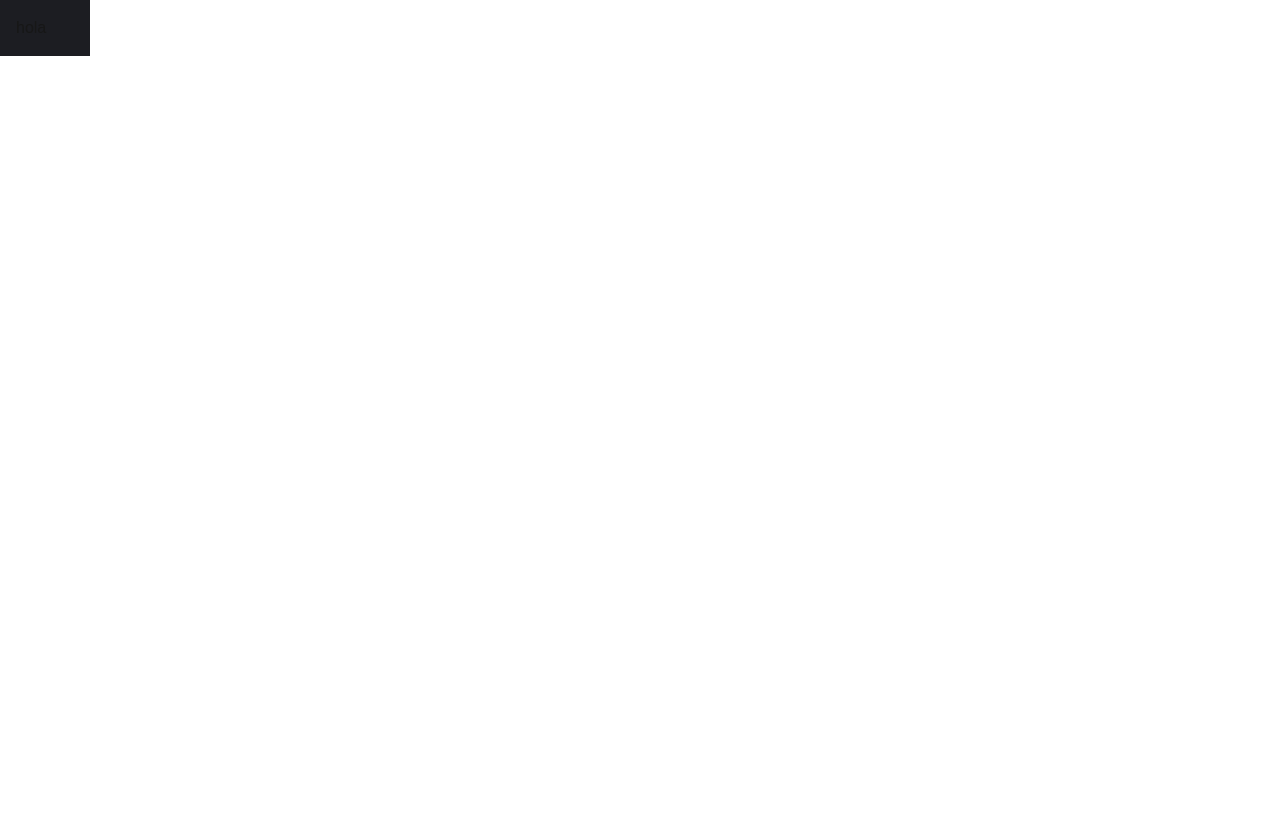
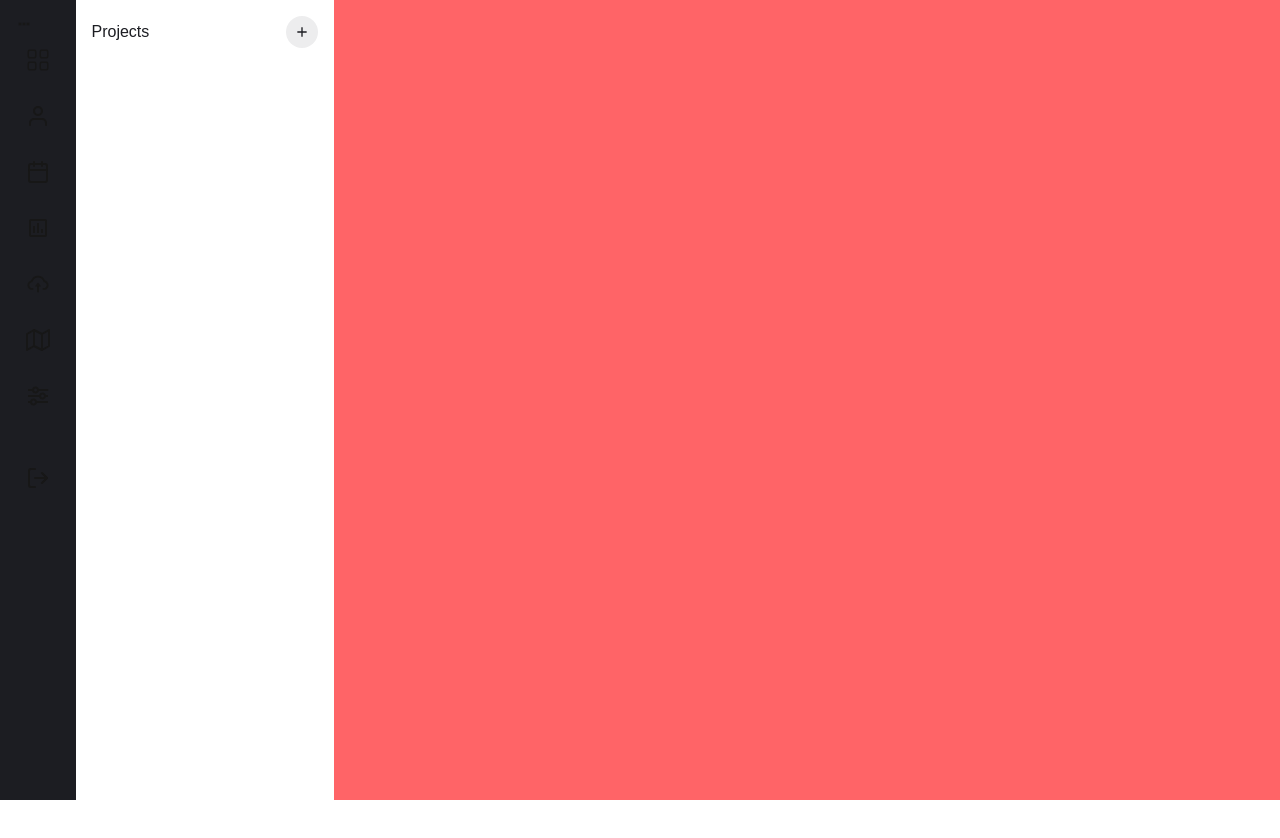
Before and after one commit to akareagwom/todo-list, a Next.js app: page / in a window 1280 px wide. Shown: the top 838 px of the page. After the commit the page ends 800 px from the top, so only its background shows below. Built offline with nearby package versions, Linux system fonts and the light colour scheme.

Commit message:
sidebar icons

```diff
--- a/src/app/components/SideBar.tsx
+++ b/src/app/components/SideBar.tsx
@@ -1,18 +1,47 @@
 import React from 'react';
+import { BsGrid } from "react-icons/bs";
+import { FiUser, FiCalendar, FiMap, FiLogOut } from "react-icons/fi";
+import { MdOutlineInsertChart } from "react-icons/md";
+import { AiOutlineCloudUpload } from "react-icons/ai";
+import { BiSliderAlt, BiDotsHorizontal, BiPlus } from "react-icons/bi";
 
 
 interface Props {
 
 }
 
-const SideBar: React.FC<Props> = ({  }) => {
+const SideBar: React.FC<Props> = ({ }) => {
   return (
-    <div className='bg-white w-[408px] flex'>
+    <div className='bg-white w-[408px] shadow flex'>
       <div className="w-[90px] p-4 bg-[#1C1D22]">
-        hola
+        <BiDotsHorizontal />
 
-        <div className="">
+        <div className="flex flex-col justify-between w-auto h-auto items-center ">
+          <BsGrid className=' text-2xl font-bold my-4' />
+          <FiUser className=' text-2xl font-bold my-4' />
+          <FiCalendar className=' text-2xl font-bold my-4' />
+          <MdOutlineInsertChart className=' text-2xl font-bold my-4' />
+          <AiOutlineCloudUpload className=' text-2xl font-bold my-4' />
+          <FiMap className=' text-2xl font-bold my-4' />
+          <BiSliderAlt className=' text-2xl font-bold my-4' />
+        </div>
 
+        <div className="mt-[60%] flex flex-col justify-between w-auto h-auto items-center">
+          <FiLogOut className='text-2xl font-bold my-4 ' />
+        </div>
+      </div>
+
+
+      <div className="p-4 w-full">
+        <div className="flex  items-center  justify-between">
+          <h1 className='text-[#1C1D22]'>Projects</h1>
+          <div className="rounded-[50%] p-2 bg-[#1C1D2214]">
+            <BiPlus className='text-[#1C1D22]' />
+          </div>
+        </div>
+        <div className="flex  items-center  justify-between">
+          <h1></h1>
+          <div className=""></div>
         </div>
       </div>
     </div>
--- a/src/app/layout.tsx
+++ b/src/app/layout.tsx
@@ -28,9 +28,12 @@ export default function RootLayout({
       <body
         className={`${geistSans.variable} ${geistMono.variable} antialiased `}
       >
-        <SideBar/>
-        <div className="bg-white">
-          {children}
+        <div className="flex justify w-[100%]">
+          <SideBar />
+          <div className="bg-red-400 w-[1156px]">
+            {children}
+          </div>
+
         </div>
       </body>
     </html>
--- /dev/null
+++ b/src/app/uicomponents/Dropdown.tsx
@@ -0,0 +1,11 @@
+import { useState } from "react"
+
+export const projectMenu = () => {
+    const [options, setOptions]= useState(false);
+
+    return (
+        <div className="">
+
+        </div>
+    )
+}
```
